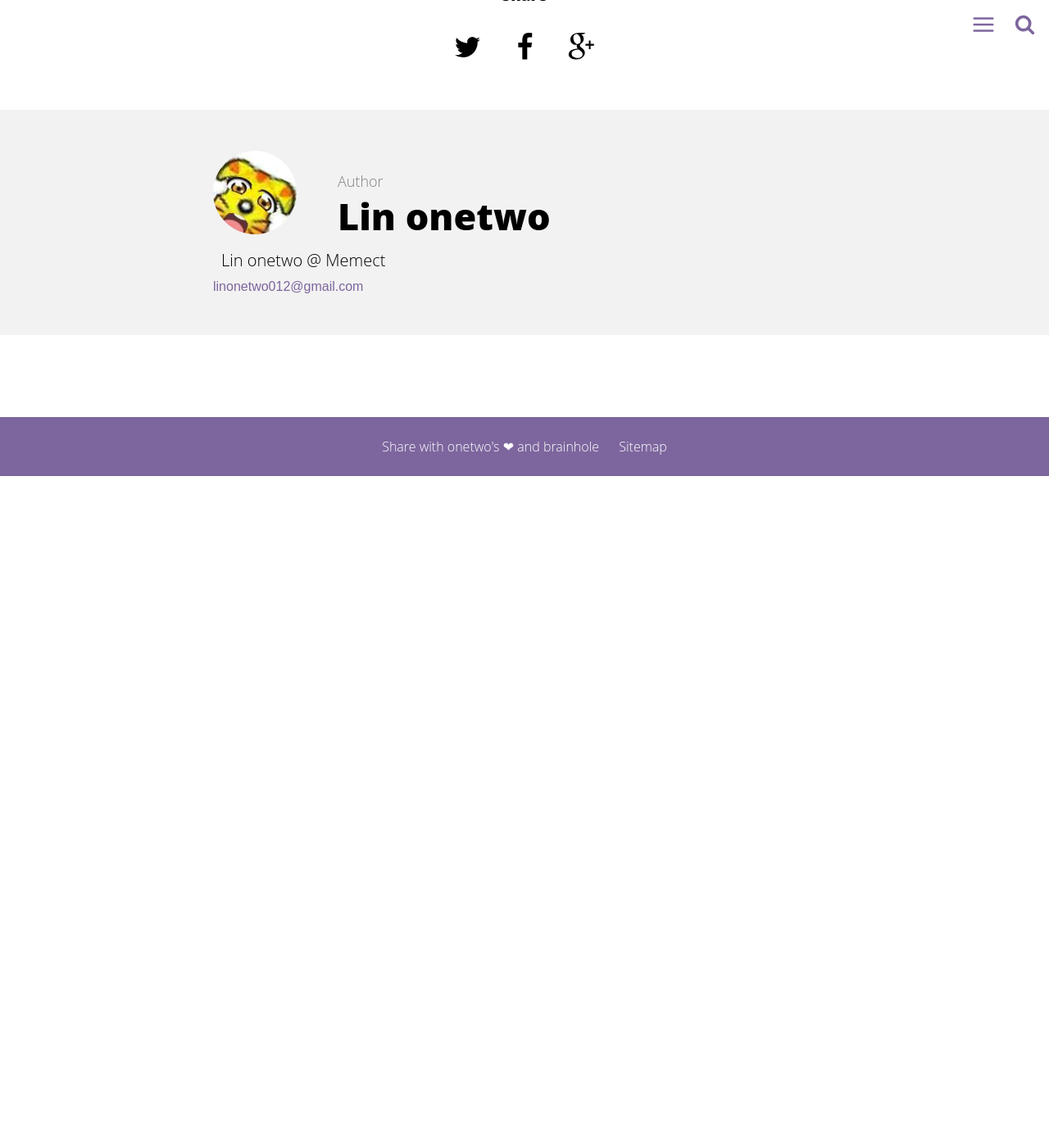
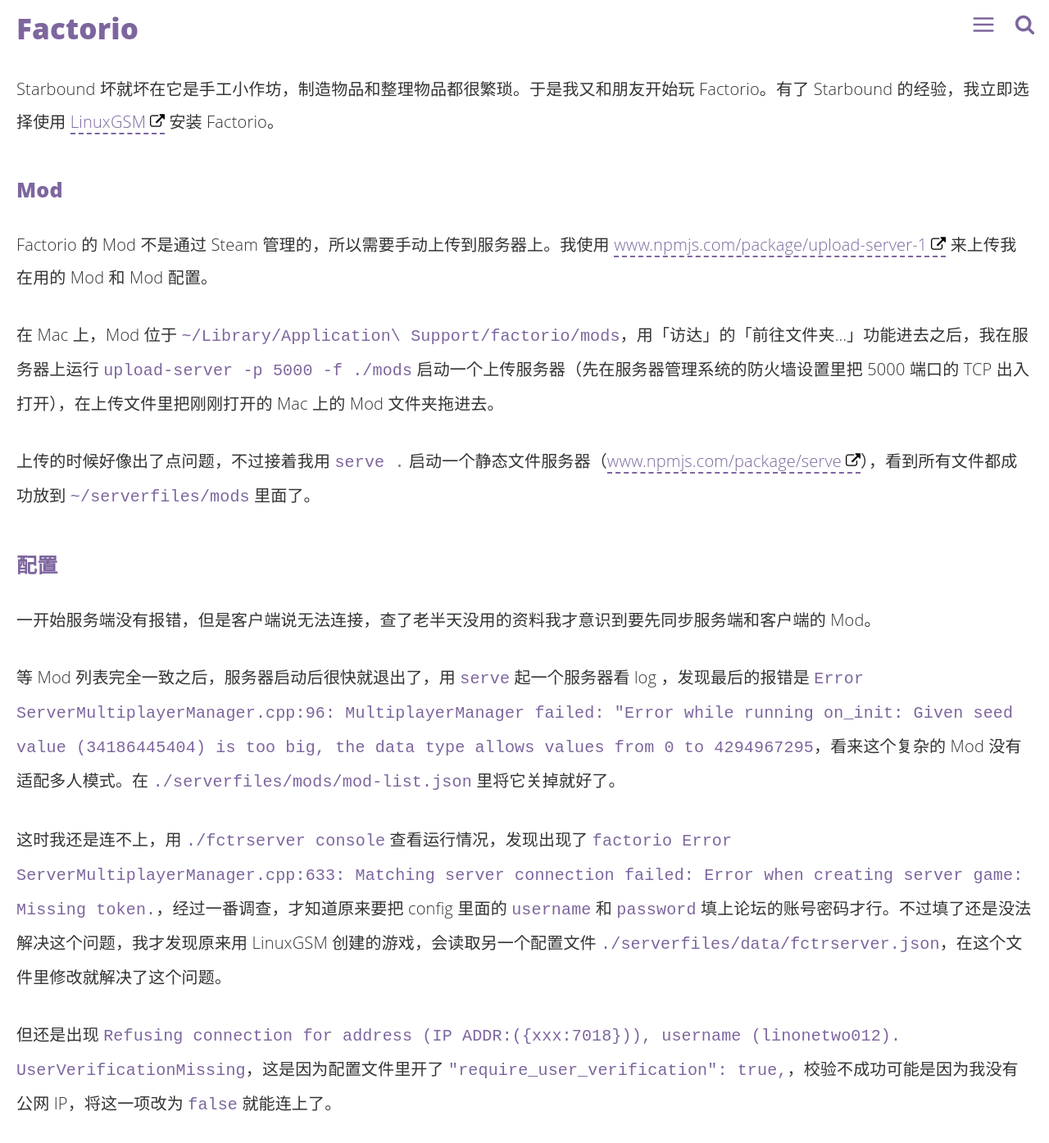
Before and after one commit to linonetwo/linonetwo.github.io, a Jekyll site: the page built from _posts/2018-12-19-自建Starbound网游服务器.md, in a window 1280 px wide and 1400 px high, scrolled down 5221 px. Shown: the top 1395 px of the window at 82% size. Built offline with Jekyll 4.4.1, drawn with Linux system fonts in a browser that asks for light colours; comment, search, counter and statistics services are not loaded; before the commit the page ends 5802 px from its top, so only the background shows below that.

Commit message:
Update 2018-12-19-自建Starbound网游服务器.md

```diff
--- a/_posts/2018-12-19-自建Starbound网游服务器.md
+++ b/_posts/2018-12-19-自建Starbound网游服务器.md
@@ -13,6 +13,8 @@
 twitter_text:
 introduction: '在阿里云上架设 Starbound 服务器踩过的一些坑，还有运维心得'
 ---
+
+## StarBound
 
 我的《[星界边境那么大，我却懒得动](https://onetwo.ren/%E6%98%9F%E7%95%8C%E8%BE%B9%E5%A2%83%E9%82%A3%E4%B9%88%E5%A4%A7-%E6%88%91%E5%8D%B4%E6%87%92%E5%BE%97%E5%8A%A8/)》这篇博客已经坑了老久了，感觉得再体验一下 Starbound 来获取一些灵感，于是我拉上朋友联机 Starbound。
 
@@ -79,3 +81,25 @@
 ![log1](https://raw.githubusercontent.com/linonetwo/linonetwo.github.io/master/assets/img/posts/starbound/log1.png)
 
 ![log2](https://raw.githubusercontent.com/linonetwo/linonetwo.github.io/master/assets/img/posts/starbound/log2.png)
+
+## Factorio
+
+Starbound 坏就坏在它是手工小作坊，制造物品和整理物品都很繁琐。于是我又和朋友开始玩 Factorio。有了 Starbound 的经验，我立即选择使用 [LinuxGSM](https://linuxgsm.com/lgsm/fctrserver/) 安装 Factorio。
+
+### Mod
+
+Factorio 的 Mod 不是通过 Steam 管理的，所以需要手动上传到服务器上。我使用 [www.npmjs.com/package/upload-server-1](https://www.npmjs.com/package/upload-server-1) 来上传我在用的 Mod 和 Mod 配置。
+
+在 Mac 上，Mod 位于 `~/Library/Application\ Support/factorio/mods`，用「访达」的「前往文件夹…」功能进去之后，我在服务器上运行 `upload-server -p 5000 -f ./mods` 启动一个上传服务器（先在服务器管理系统的防火墙设置里把 5000 端口的 TCP 出入打开），在上传文件里把刚刚打开的 Mac 上的 Mod 文件夹拖进去。
+
+上传的时候好像出了点问题，不过接着我用 `serve .` 启动一个静态文件服务器（[www.npmjs.com/package/serve](https://www.npmjs.com/package/serve)），看到所有文件都成功放到 `~/serverfiles/mods` 里面了。
+
+### 配置
+
+一开始服务端没有报错，但是客户端说无法连接，查了老半天没用的资料我才意识到要先同步服务端和客户端的 Mod。
+
+等 Mod 列表完全一致之后，服务器启动后很快就退出了，用 `serve` 起一个服务器看 log ，发现最后的报错是 `Error ServerMultiplayerManager.cpp:96: MultiplayerManager failed: "Error while running on_init: Given seed value (34186445404) is too big, the data type allows values from 0 to 4294967295`，看来这个复杂的 Mod 没有适配多人模式。在 `./serverfiles/mods/mod-list.json` 里将它关掉就好了。
+
+这时我还是连不上，用 `./fctrserver console` 查看运行情况，发现出现了 `factorio Error ServerMultiplayerManager.cpp:633: Matching server connection failed: Error when creating server game: Missing token.`，经过一番调查，才知道原来要把 config 里面的 `username` 和 `password` 填上论坛的账号密码才行。不过填了还是没法解决这个问题，我才发现原来用 LinuxGSM 创建的游戏，会读取另一个配置文件 `./serverfiles/data/fctrserver.json`，在这个文件里修改就解决了这个问题。
+
+但还是出现 `Refusing connection for address (IP ADDR:({xxx:7018})), username (linonetwo012). UserVerificationMissing`，这是因为配置文件里开了 `"require_user_verification": true,`，校验不成功可能是因为我没有公网 IP，将这一项改为 `false` 就能连上了。
```
